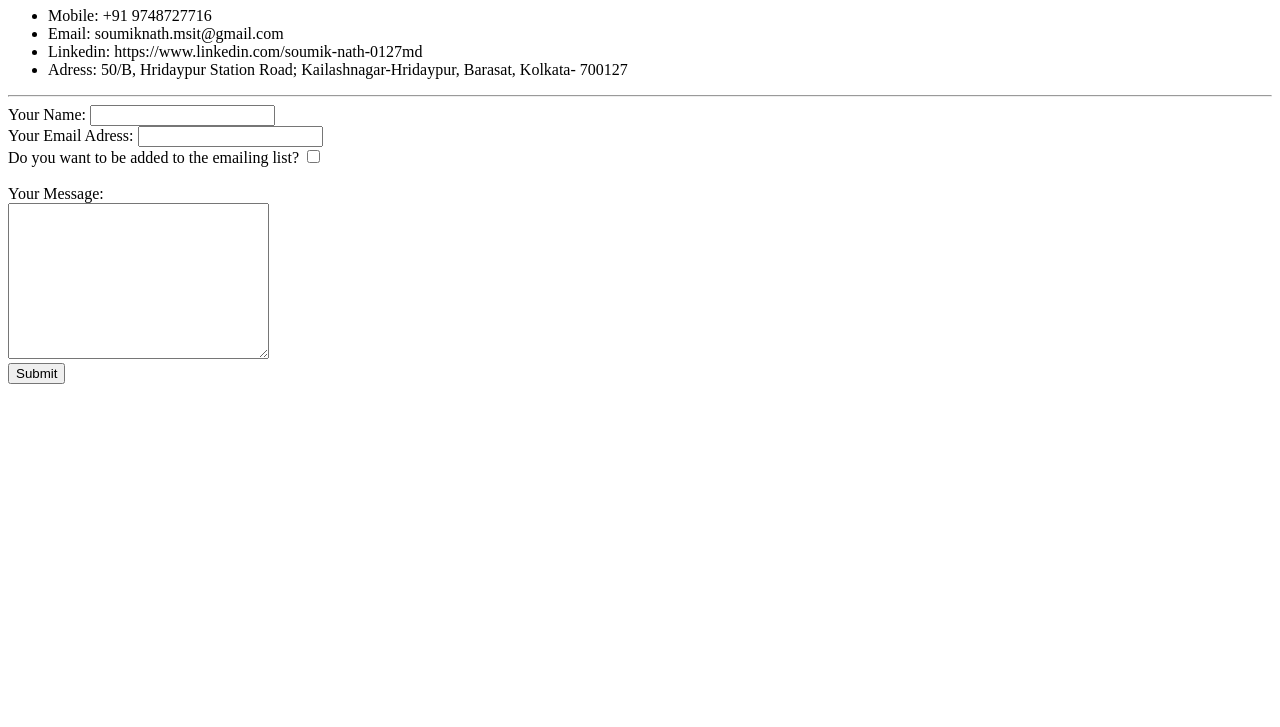
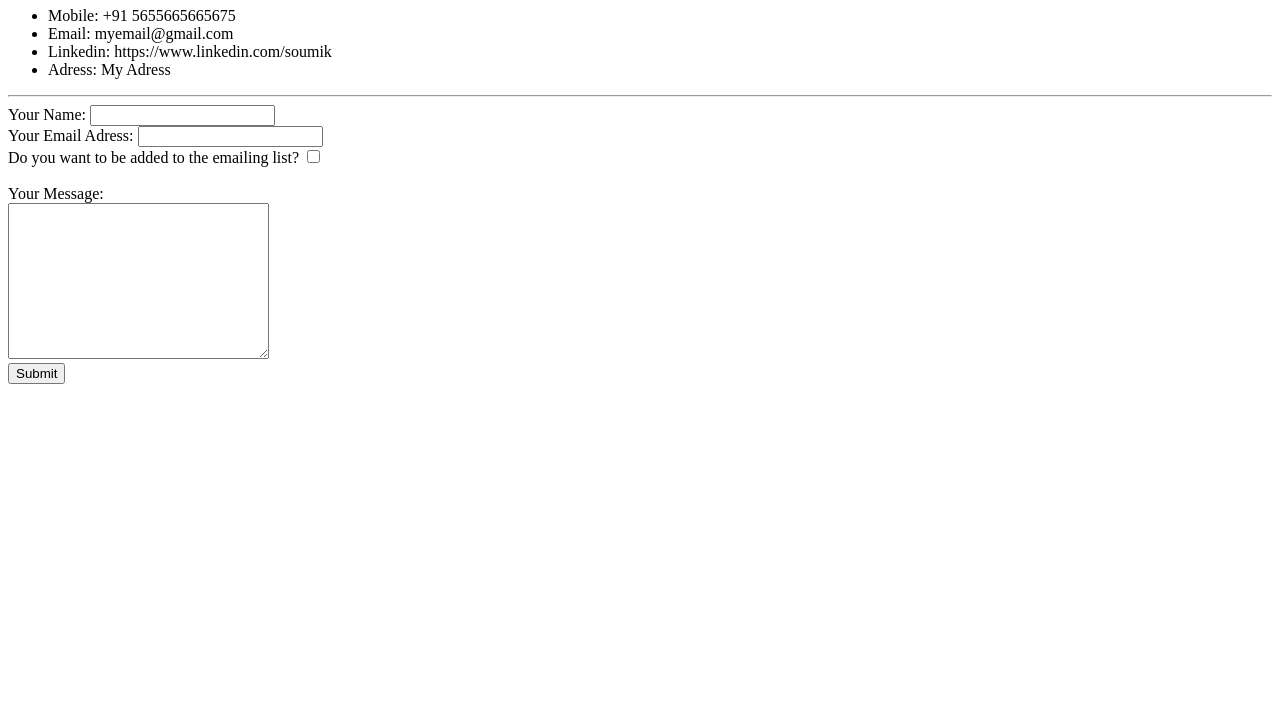
Before and after one commit to soumiknath-msit/cv, a plain HTML site: page contact.html in a window 1280 px wide. Shown: the part 73-800 px from the top of the page. Drawn offline with Linux system fonts and the light colour scheme.

Commit message:
Update contact.html

```diff
--- a/contact.html
+++ b/contact.html
@@ -7,13 +7,13 @@
   <body>
     <h1>My Contact Details!</h1>
     <ul>
-      <li> Mobile: +91 9748727716</li>
-      <li> Email: soumiknath.msit@gmail.com</li>
-      <li> Linkedin: https://www.linkedin.com/soumik-nath-0127md</li>
-      <li> Adress: 50/B, Hridaypur Station Road; Kailashnagar-Hridaypur, Barasat, Kolkata- 700127</li>
+      <li> Mobile: +91 5655665665675</li>
+      <li> Email: myemail@gmail.com</li>
+      <li> Linkedin: https://www.linkedin.com/soumik</li>
+      <li> Adress: My Adress</li>
     </ul>
 <hr>
-    <form action="mailto:soumiknath.msit@gmail.com" method="post" enctype="text/plain">
+    <form action="mailto:fictional@gmail.com" method="post" enctype="text/plain">
       <label for="Name">Your Name:</label>
       <input type="text" name="Your Name" value=""><br>
       <label for="email">Your Email Adress:</label>
```
